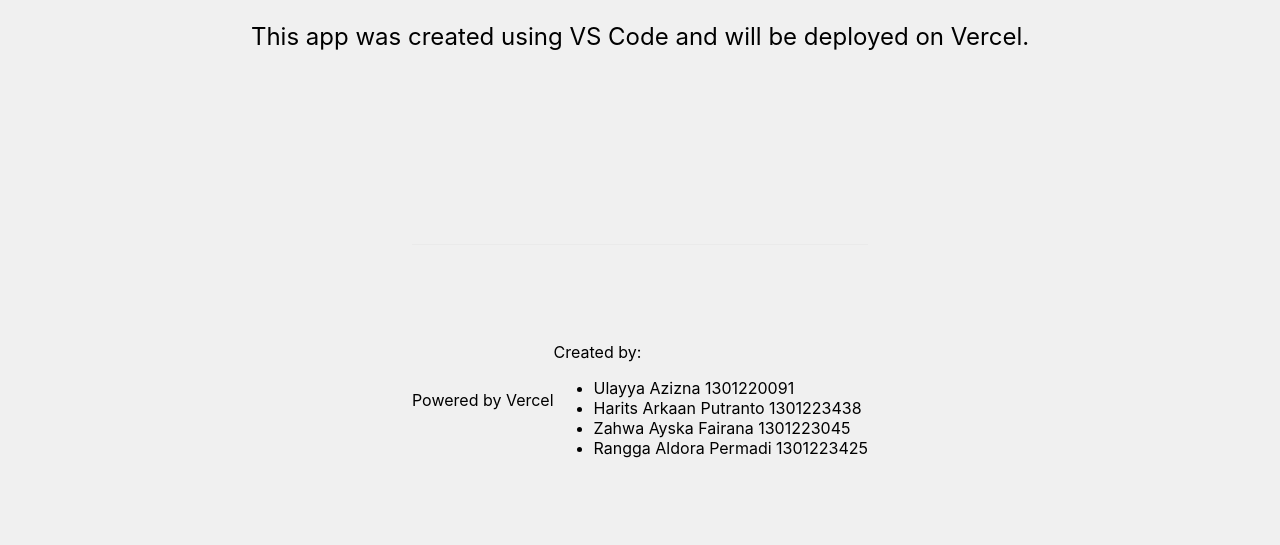
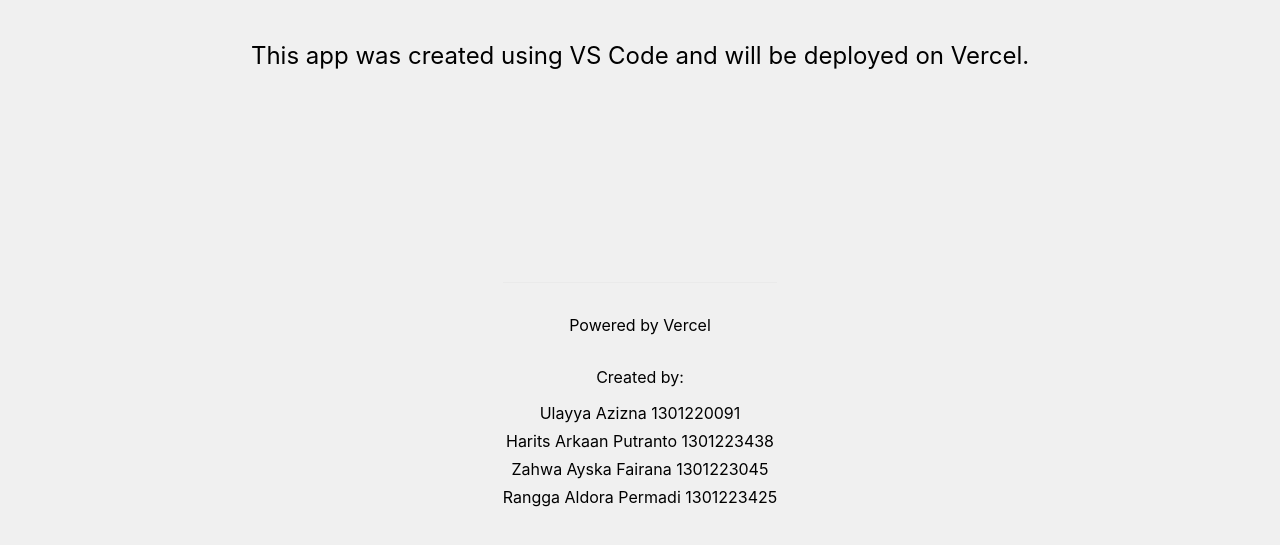
Before and after one commit to HaritsArkaan/tugas12sister, a website: page index.html in a window 1280 px wide. Shown: the part 245-790 px from the top of the page. Drawn offline with Linux system fonts and the light colour scheme.

Commit message:
Update styles.css

```diff
--- a/styles.css
+++ b/styles.css
@@ -36,17 +36,27 @@
 
 .footer {
   display: flex;
-    flex: 1;
+  flex-direction: column;
+  align-items: center;
   padding: 2rem 0;
   border-top: 1px solid #eaeaea;
-    justify-content: center;
-    align-items: center;
+  text-align: center;
 }
 
 .footer a {
-    display: flex;
-    justify-content: center;
-    align-items: center;
   text-decoration: none;
   color: inherit;
 }
+
+.created-by {
+  margin-top: 1rem;
+}
+
+.created-by ul {
+  list-style: none;
+  padding: 0;
+}
+
+.created-by li {
+  margin: 0.5rem 0;
+}
```
Lines whose indentation alone changed are shown as unchanged.
